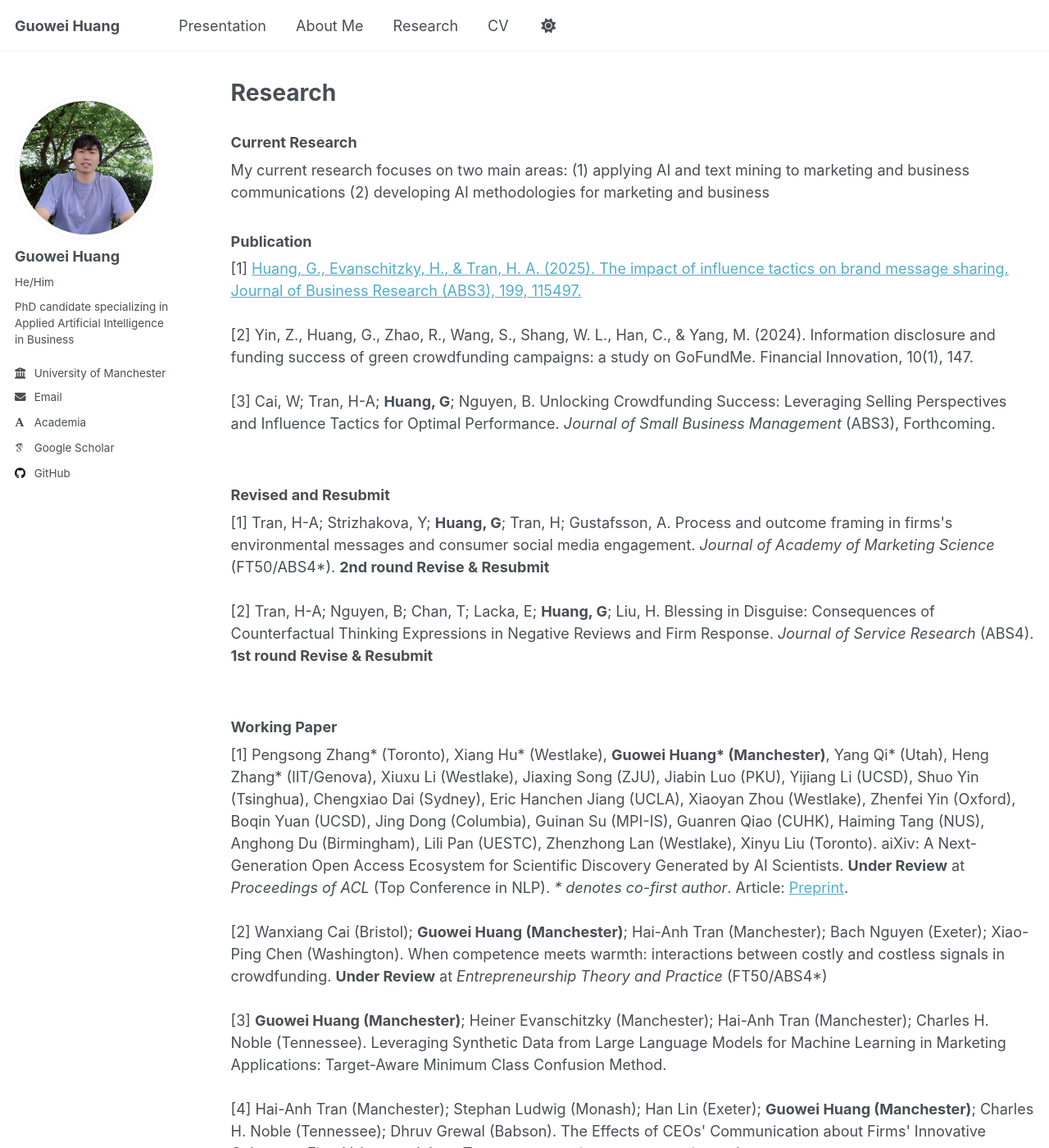
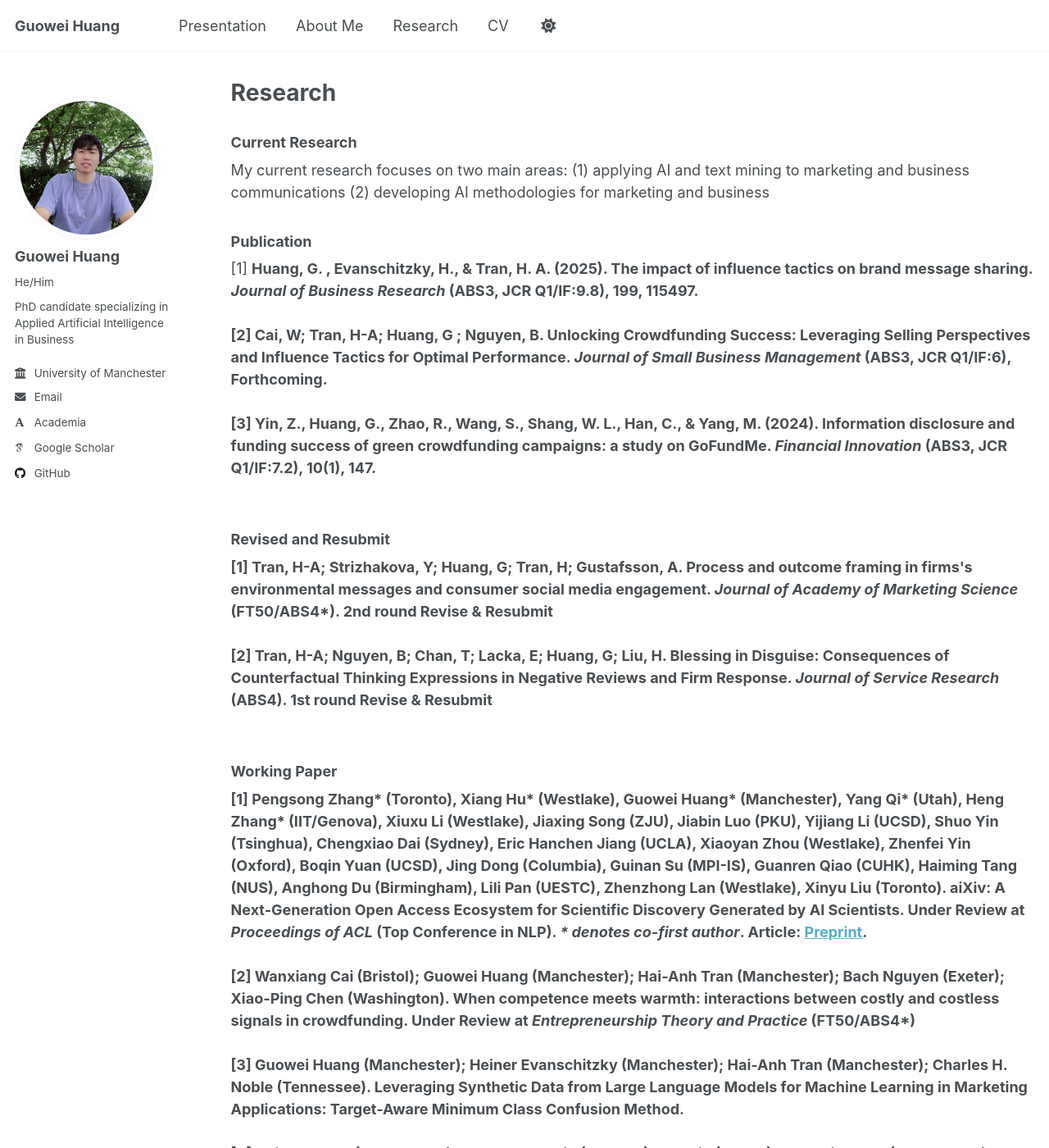
Before and after one commit to Oliverhuang123/Oliverhuang123.github.io, a Jekyll site: the page built from _pages/publications.html, in a window 1280 px wide and 1400 px high. Shown: the whole window at 82% size. Built offline with Jekyll 4.4.1, drawn with Linux system fonts in a browser that asks for light colours; some web fonts are replaced; some of the changed text lies outside the part shown.

Commit message:
Update publications.html

```diff
--- a/_pages/publications.html
+++ b/_pages/publications.html
@@ -9,14 +9,11 @@ author_profile: true
 My current research focuses on two main areas: (1) applying AI and text mining to marketing and business communications (2) developing AI methodologies for marketing and business
 
 <h3>Publication</h3>
-[1] <a href="https://doi.org/10.1016/j.jbusres.2025.115497" target="_blank">Huang, G., Evanschitzky, H., & Tran, H. A. (2025). The impact of influence tactics on brand message sharing. Journal of Business Research (ABS3), 199, 115497.</a>
-<!-- (With <a href="https://scholar.google.com/citations?user=XRjQAP4AAAAJ&hl=en" target="_blank">Heiner Evanschitzky</a> and <a href="https://scholar.google.com/citations?user=ATPRTE07hSoC&hl=en" target="_blank">Hai-Anh Tran</a>)
- -->
+[1]  <strong>Huang, G. <strong>, Evanschitzky, H., & Tran, H. A. (2025). The impact of influence tactics on brand message sharing. <em>Journal of Business Research</em> (ABS3, JCR Q1/IF:9.8), 199, 115497.</a>
 <br><br>
-[2] Yin, Z., Huang, G., Zhao, R., Wang, S., Shang, W. L., Han, C., & Yang, M. (2024). Information disclosure and funding success of green crowdfunding campaigns: a study on GoFundMe. Financial Innovation, 10(1), 147.
-<br><br>
-[3] Cai, W; Tran, H-A; <strong>Huang, G</strong>; Nguyen, B. Unlocking Crowdfunding Success: Leveraging Selling Perspectives and Influence Tactics for Optimal Performance. <em>Journal of Small Business Management</em> (ABS3), Forthcoming.
-
+[2] Cai, W; Tran, H-A; <strong>Huang, G <strong>; Nguyen, B. Unlocking Crowdfunding Success: Leveraging Selling Perspectives and Influence Tactics for Optimal Performance. <em>Journal of Small Business Management</em> (ABS3,  JCR Q1/IF:6), Forthcoming.
+ <br><br>
+[3] Yin, Z., Huang, G., Zhao, R., Wang, S., Shang, W. L., Han, C., & Yang, M. (2024). Information disclosure and funding success of green crowdfunding campaigns: a study on GoFundMe. <em>Financial Innovation</em> (ABS3,  JCR Q1/IF:7.2), 10(1), 147.
 
 <br><br>
 <h3>Revised and Resubmit</h3>
@@ -26,8 +23,6 @@ My current research focuses on two main areas: (1) applying AI and text mining t
 
 [2] Tran, H-A; Nguyen, B; Chan, T; Lacka, E; <strong>Huang, G</strong>; Liu, H. Blessing in Disguise: Consequences of Counterfactual Thinking Expressions in Negative Reviews and Firm Response. <em>Journal of Service Research</em> (ABS4). <strong>1st round Revise & Resubmit</strong>
 <br><br>
-
-
 
 
 <h3>Working Paper</h3>
```
Also changed, not shown: other parts of _pages/publications.html (+0 -5 lines).
